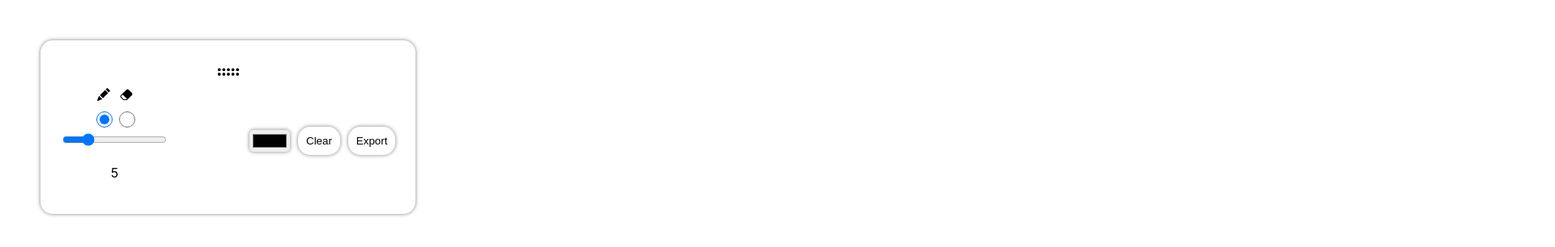
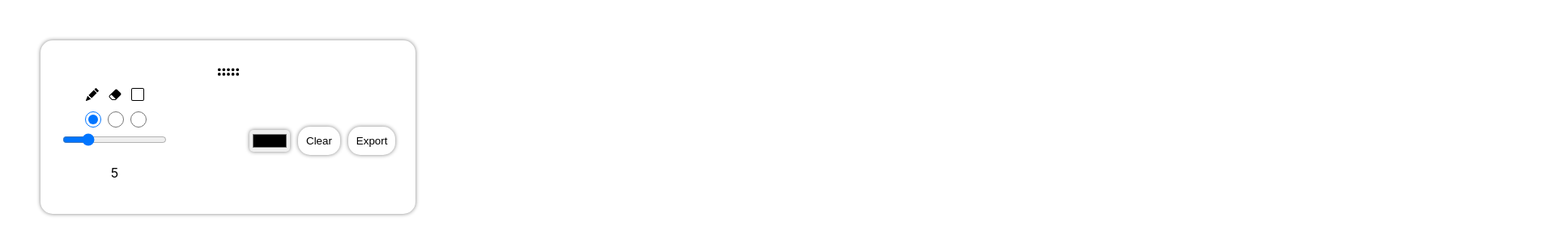
Before and after one commit to jonasbraus/DrawingApp, a React (Create React App) app: page / in a window 1280 px wide. Shown: the top 306 px of the page at 81% size, 1920 px wide, since content can reach past the window. Built offline with nearby package versions, Linux system fonts and the light colour scheme.

Commit message:
Rects Implemented

```diff
--- a/src/App.js
+++ b/src/App.js
@@ -11,7 +11,9 @@ let lastPositions = []
 let strokeWidth = 5
 let lastMouse = 0
 let eraserColor = "rgb(255, 255, 255)"
-let lastStrokeWidthPencil = 5, lastStrokeWidthEraser = 5
+let lastStrokeWidthPencil = 5, lastStrokeWidthEraser = 5, lastStrokeWidthRect = 5
+
+let formAnchor = null;
 
 export default function App() {
 
@@ -22,7 +24,11 @@ export default function App() {
         downLink = document.createElement("a")
         downLink.className = "no-display"
 
+
+        window.scrollTo((5000 / window.innerWidth) * 500, (3000 / window.innerHeight) * 300)
+
         setInterval(() => {
+            if(selectedTool === "pencil" || selectedTool === "eraser") {
                 if (lastPositions.length >= 2) {
                     let point1 = lastPositions.shift()
                     let point2 = lastPositions[lastPositions.length - 1]
@@ -41,6 +47,7 @@ export default function App() {
                     context.arc(point.x, point.y, strokeWidth, 0, 2 * Math.PI, false)
                     context.fill()
                 }
+            }
         }, 1)
 
     }, [])
@@ -52,6 +59,12 @@ export default function App() {
     const [menuBarShown, setMenuBarShown] = useState(true)
     const [selectedTool, setSelectedTool] = useState("pencil")
 
+    const [displayRectHint, setDisplayRectHint] = useState(false)
+    const [rectHintX, setRectHintX] = useState(0)
+    const [rectHintY, setRectHintY] = useState(0)
+    const [rectHintWidth, setRectHintWidth] = useState(0)
+    const [rectHintHeight, setRectHintHeight] = useState(0)
+
     class Position {
         constructor(x, y) {
             this.x = x
@@ -61,14 +74,14 @@ export default function App() {
 
     function clearScreen(color) {
         context.fillStyle = color
-        context.fillRect(0, 0, window.innerWidth, window.innerHeight)
+        context.fillRect(0, 0, 5000, 3000)
         eraserColor = color
     }
 
-    function handleMouseDownCanvas(e)
-    {
+    function handleMouseDownCanvas(e) {
         mouseDownCanvas = true
-        context.fillStyle = selectedTool === "pencil" ? colorValue : eraserColor
+        context.fillStyle = selectedTool !== "eraser" ? colorValue : eraserColor
+        if(selectedTool === "pencil" || selectedTool === "eraser") {
             context.beginPath()
             context.arc(e.pageX, e.pageY, strokeWidthSliderValue, 0, 2 * Math.PI, false)
             context.fill()
@@ -76,21 +89,66 @@ export default function App() {
             lastMouse = Date.now()
             lastPositions.push(new Position(e.pageX, e.pageY))
         }
+        else if(selectedTool === "rect")
+        {
+            formAnchor = new Position(e.pageX, e.pageY)
+            setRectHintX(e.pageX)
+            setRectHintY(e.pageY)
+            setRectHintWidth(0)
+            setRectHintHeight(0)
+            setDisplayRectHint(true)
+        }
+    }
 
-    function handleMouseMove(event) {
-        let mouseX = event.pageX
-        let mouseY = event.pageY
+    function handleMouseUpCanvas(e)
+    {
+        mouseDownCanvas = false
+
+        if(selectedTool === "rect") {
+            context.strokeStyle = colorValue
+            context.beginPath()
+            context.rect(formAnchor.x, formAnchor.y, e.pageX - formAnchor.x, e.pageY - formAnchor.y)
+            context.lineWidth = strokeWidthSliderValue
+            context.stroke()
+
+            setDisplayRectHint(false)
+        }
+    }
+
+    function handleMouseMove(e) {
+        let mouseX = e.pageX
+        let mouseY = e.pageY
 
         if (mouseDownMenuBar) {
 
             setMenuBarLeft(mouseX - mouseMenuBarOffsetX)
             setMenuBarTop(mouseY - mouseMenuBarOffsetY)
         } else if (mouseDownCanvas) {
-            context.fillStyle = selectedTool === "pencil" ? colorValue : eraserColor
+            if(selectedTool === "pencil" || selectedTool === "eraser") {
+                context.fillStyle = selectedTool !== "eraser" ? colorValue : eraserColor
 
                 lastPositions.push(new Position(mouseX, mouseY))
 
                 lastMouse = Date.now()
+            }
+            else if(selectedTool === "rect") {
+                if(e.pageX >= formAnchor.x) {
+                    setRectHintX(formAnchor.x)
+                    setRectHintWidth(e.pageX - formAnchor.x)
+                }
+                else {
+                    setRectHintX(e.pageX)
+                    setRectHintWidth(formAnchor.x - e.pageX)
+                }
+                if(e.pageY >= formAnchor.y) {
+                    setRectHintY(formAnchor.y)
+                    setRectHintHeight(e.pageY - rectHintY)
+                }
+                else {
+                    setRectHintY(e.pageY)
+                    setRectHintHeight(formAnchor.y - e.pageY)
+                }
+            }
         }
     }
 
@@ -103,16 +161,17 @@ export default function App() {
         downLink.click()
     }
 
-    function handleToolChange(e)
-    {
+    function handleToolChange(e) {
         setSelectedTool(e.target.value)
-        if(e.target.value === "pencil") {
+        if (e.target.value === "pencil") {
             setStrokeWidthSliderValue(lastStrokeWidthPencil)
             strokeWidth = lastStrokeWidthPencil
-        }
-        else if(e.target.value === "eraser") {
+        } else if (e.target.value === "eraser") {
             setStrokeWidthSliderValue(lastStrokeWidthEraser)
             strokeWidth = lastStrokeWidthEraser
+        } else if (e.target.value === "rect") {
+            setStrokeWidthSliderValue(lastStrokeWidthRect)
+            strokeWidth = lastStrokeWidthRect
         }
     }
 
@@ -120,19 +179,33 @@ export default function App() {
 
         <div onMouseMove={e => handleMouseMove(e)} style={{overflow: "unset"}}>
             <canvas id="canvas" style={{backgroundColor: "rgb(255, 255, 255)"}}
-                    width={window.innerWidth}
-                    height={window.innerHeight}
+                    width={5000}
+                    height={3000}
                     onMouseDown={e => {
                         handleMouseDownCanvas(e)
                     }}
                     onMouseUp={e => {
-                        mouseDownCanvas = false
+                        handleMouseUpCanvas(e)
                     }}
             >
             </canvas>
 
+            <div id={"recthint"} style={{
+                display: displayRectHint ? "block" : "none",
+                position: "absolute",
+                background: "rgba(0, 0, 0, 0)",
+                border: strokeWidthSliderValue + "px solid " + colorValue,
+                left: rectHintX,
+                top: rectHintY,
+                width: rectHintWidth,
+                height: rectHintHeight,
+                pointerEvents: "none"
+            }}>
+
+            </div>
+
             <div id="menubar" style={{
-                position: "absolute",
+                position: "fixed",
                 backgroundColor: "white",
                 borderRadius: 15,
                 boxShadow: "0 0 5px gray",
@@ -194,25 +267,58 @@ export default function App() {
                                 flexDirection: "row",
                             }}>
 
-                                <div style={{display: "flex", flexDirection: "column", alignItems: "center", justifyContent: "flex-end", gap: 10}}>
+                                <div style={{
+                                    display: "flex",
+                                    flexDirection: "column",
+                                    alignItems: "center",
+                                    justifyContent: "flex-end",
+                                    gap: 10
+                                }}>
                                     <svg xmlns="http://www.w3.org/2000/svg" width="16" height="16" fill="currentColor"
                                          className="bi bi-pencil-fill" viewBox="0 0 16 16">
                                         <path
                                             d="M12.854.146a.5.5 0 0 0-.707 0L10.5 1.793 14.207 5.5l1.647-1.646a.5.5 0 0 0 0-.708l-3-3zm.646 6.061L9.793 2.5 3.293 9H3.5a.5.5 0 0 1 .5.5v.5h.5a.5.5 0 0 1 .5.5v.5h.5a.5.5 0 0 1 .5.5v.5h.5a.5.5 0 0 1 .5.5v.207l6.5-6.5zm-7.468 7.468A.5.5 0 0 1 6 13.5V13h-.5a.5.5 0 0 1-.5-.5V12h-.5a.5.5 0 0 1-.5-.5V11h-.5a.5.5 0 0 1-.5-.5V10h-.5a.499.499 0 0 1-.175-.032l-.179.178a.5.5 0 0 0-.11.168l-2 5a.5.5 0 0 0 .65.65l5-2a.5.5 0 0 0 .168-.11l.178-.178z"/>
                                     </svg>
-                                    <input type={"radio"} name={"tool"} value={"pencil"} style={{width: 20, height: 20, pointerEvents: "auto"}}
+                                    <input type={"radio"} name={"tool"} value={"pencil"}
+                                           style={{width: 20, height: 20, pointerEvents: "auto"}}
                                            checked={selectedTool === "pencil"} onChange={e => {
                                         handleToolChange(e)
                                     }}/>
                                 </div>
-                                <div style={{display: "flex", flexDirection: "column", alignItems: "center", justifyContent: "flex-end", gap: 10}}>
+                                <div style={{
+                                    display: "flex",
+                                    flexDirection: "column",
+                                    alignItems: "center",
+                                    justifyContent: "flex-end",
+                                    gap: 10
+                                }}>
                                     <svg xmlns="http://www.w3.org/2000/svg" width="16" height="16" fill="currentColor"
                                          className="bi bi-eraser-fill" viewBox="0 0 16 16">
                                         <path
                                             d="M8.086 2.207a2 2 0 0 1 2.828 0l3.879 3.879a2 2 0 0 1 0 2.828l-5.5 5.5A2 2 0 0 1 7.879 15H5.12a2 2 0 0 1-1.414-.586l-2.5-2.5a2 2 0 0 1 0-2.828l6.879-6.879zm.66 11.34L3.453 8.254 1.914 9.793a1 1 0 0 0 0 1.414l2.5 2.5a1 1 0 0 0 .707.293H7.88a1 1 0 0 0 .707-.293l.16-.16z"/>
                                     </svg>
-                                    <input type={"radio"} value={"eraser"} name={"tool"} style={{width: 20, height: 20, pointerEvents: "auto"}}
+                                    <input type={"radio"} value={"eraser"} name={"tool"}
+                                           style={{width: 20, height: 20, pointerEvents: "auto"}}
                                            checked={selectedTool === "eraser"} onChange={e => {
+                                        handleToolChange(e)
+                                    }}/>
+                                </div>
+
+                                <div style={{
+                                    display: "flex",
+                                    flexDirection: "column",
+                                    alignItems: "center",
+                                    justifyContent: "flex-end",
+                                    gap: 10
+                                }}>
+                                    <svg xmlns="http://www.w3.org/2000/svg" width="16" height="16" fill="currentColor"
+                                         className="bi bi-square" viewBox="0 0 16 16">
+                                        <path
+                                            d="M14 1a1 1 0 0 1 1 1v12a1 1 0 0 1-1 1H2a1 1 0 0 1-1-1V2a1 1 0 0 1 1-1h12zM2 0a2 2 0 0 0-2 2v12a2 2 0 0 0 2 2h12a2 2 0 0 0 2-2V2a2 2 0 0 0-2-2H2z"/>
+                                    </svg>
+                                    <input type={"radio"} value={"rect"} name={"tool"}
+                                           style={{width: 20, height: 20, pointerEvents: "auto"}}
+                                           checked={selectedTool === "rect"} onChange={e => {
                                         handleToolChange(e)
                                     }}/>
                                 </div>
@@ -221,11 +327,12 @@ export default function App() {
                             <input type={"range"} min={1} max={20} value={strokeWidthSliderValue} onChange={e => {
                                 setStrokeWidthSliderValue(e.currentTarget.value)
                                 strokeWidth = e.currentTarget.value
-                                if(selectedTool === "pencil") {
+                                if (selectedTool === "pencil") {
                                     lastStrokeWidthPencil = strokeWidth
-                                }
-                                else if(selectedTool === "eraser") {
+                                } else if (selectedTool === "eraser") {
                                     lastStrokeWidthEraser = strokeWidth;
+                                } else if (selectedTool === "rect") {
+                                    lastStrokeWidthRect = strokeWidth;
                                 }
 
                             }} style={{pointerEvents: "auto"}}/>
--- a/src/index.css
+++ b/src/index.css
@@ -5,7 +5,6 @@ body {
     sans-serif;
   -webkit-font-smoothing: antialiased;
   -moz-osx-font-smoothing: grayscale;
-  overflow: hidden;
   background-color: rgb(255, 255, 255);
 }
 
```
Lines whose indentation alone changed are shown as unchanged.
